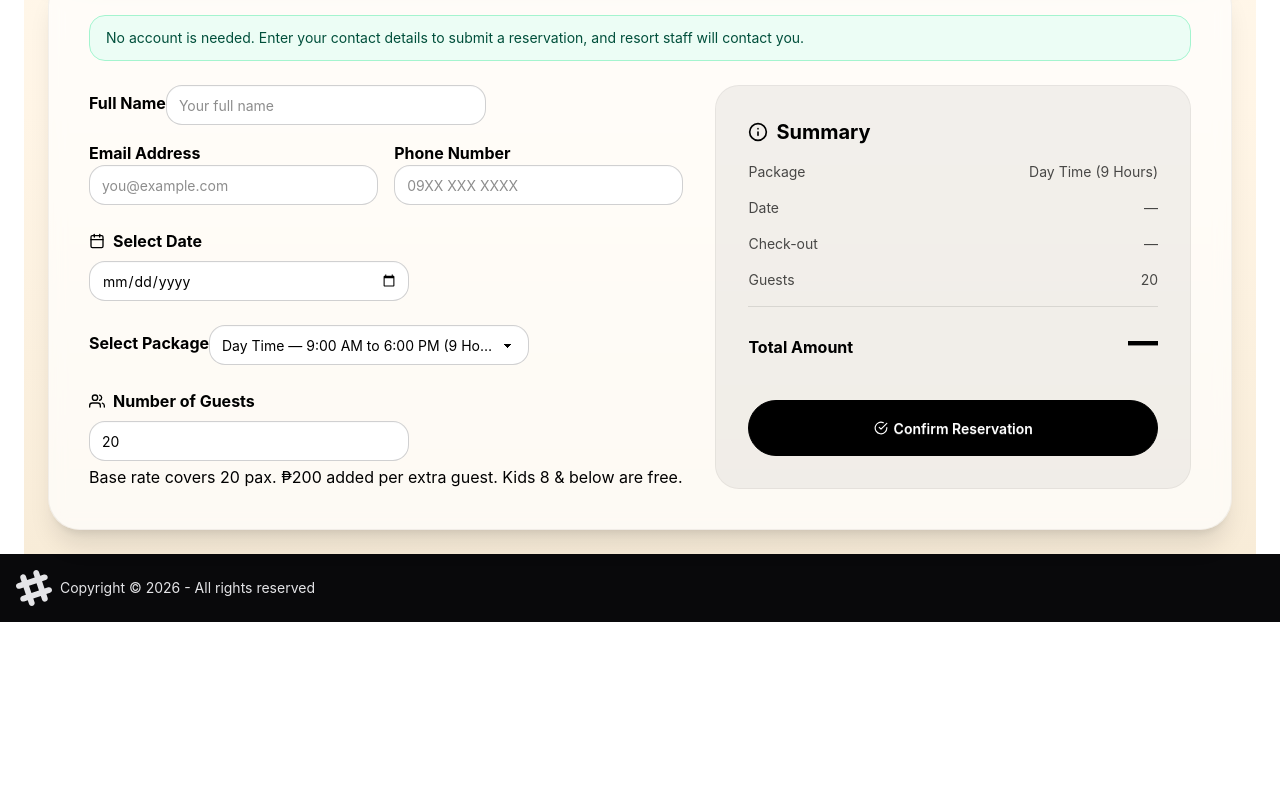
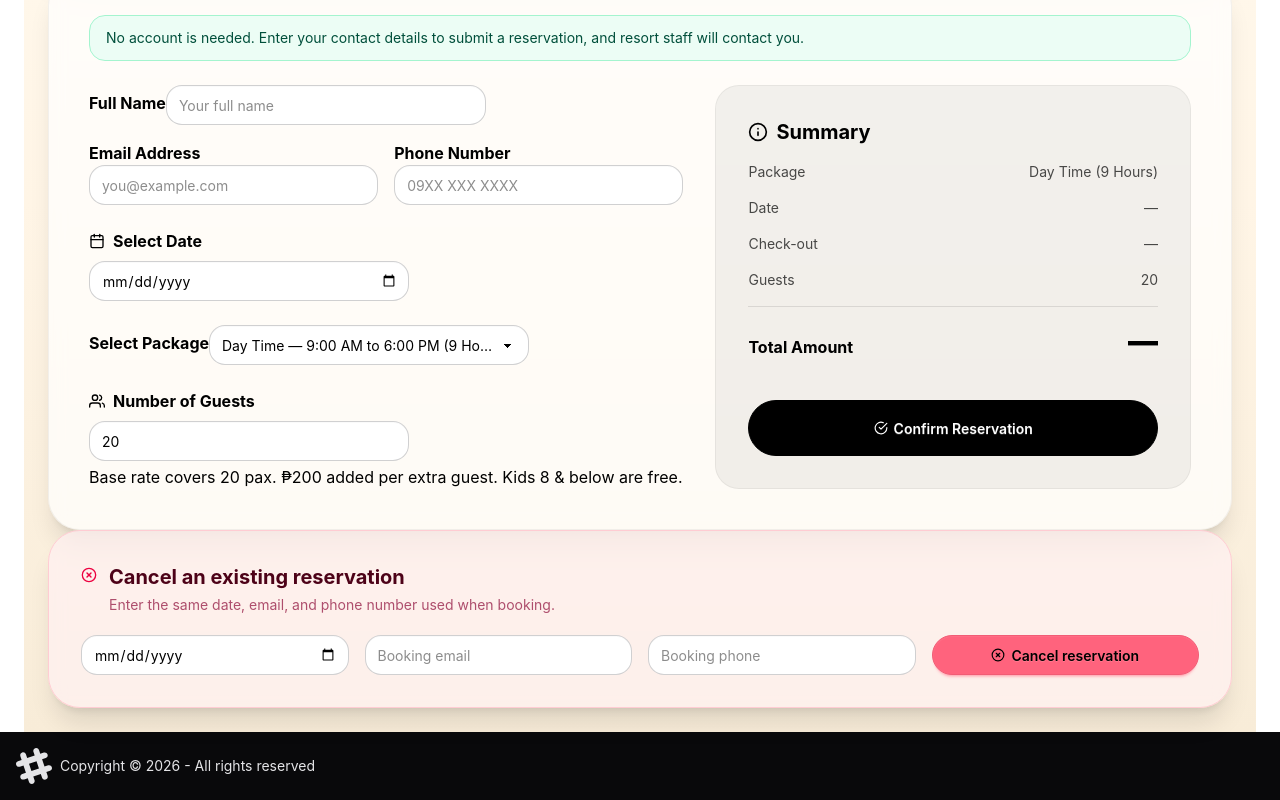
Before and after one commit to NexusLegends4/hacienda-amara-private, a React (Vite) app: page /rooms in a window 1280 px wide. Shown: the part 413-1213 px from the top of the page. Before the commit the page ends 1035 px from the top, so only its background shows below. Built offline with nearby package versions, Linux system fonts and the light colour scheme; no server answers.

Commit message:
fix reservation

```diff
--- a/src/pages/AdminReservations.jsx
+++ b/src/pages/AdminReservations.jsx
@@ -84,7 +84,9 @@ const AdminReservations = () => {
 		for (let d = 1; d <= totalDays; d++) {
 			const dateStr = `${year}-${String(month + 1).padStart(2, '0')}-${String(d).padStart(2, '0')}`;
 			// Show booking on all days from check-in to check-out
-			const dayBookings = reservations.filter(res => dateStr >= res.check_in && dateStr <= res.check_out);
+			const dayBookings = reservations.filter(
+				(res) => res.status !== "cancelled" && dateStr >= res.check_in && dateStr <= res.check_out,
+			);
 
 			days.push(
 				<div key={d} className="h-24 border border-gray-100 p-1 relative overflow-y-auto bg-white hover:bg-amber-50/30 transition-colors">
--- a/src/pages/Reservations.jsx
+++ b/src/pages/Reservations.jsx
@@ -3,7 +3,7 @@ import MainLayout from "../layouts/MainLayout";
 import { supabase } from "../utils/supabase";
 import { useNavigate } from "react-router-dom";
 import { SessionContext } from "../contexts/SessionContext.jsx";
-import { FiCalendar, FiUsers, FiInfo, FiCheckCircle } from "react-icons/fi";
+import { FiCalendar, FiUsers, FiInfo, FiCheckCircle, FiXCircle } from "react-icons/fi";
 
 const PH_HOLIDAYS_2026 = [
 	"2026-01-01", "2026-04-02", "2026-04-03", "2026-04-04", "2026-04-09",
@@ -33,12 +33,32 @@ const Reservations = () => {
 	const [guestEmail, setGuestEmail] = useState("");
 	const [guestPhone, setGuestPhone] = useState("");
 	const [loading, setLoading] = useState(false);
+	const [reservedDates, setReservedDates] = useState([]);
+	const [cancelDate, setCancelDate] = useState("");
+	const [cancelEmail, setCancelEmail] = useState("");
+	const [cancelPhone, setCancelPhone] = useState("");
+	const [cancelling, setCancelling] = useState(false);
 
 	useEffect(() => {
 		if (["admin", "staff"].includes(profile?.role)) {
 			navigate(profile.role === "admin" ? "/admin-reservations" : "/manage-reservations", { replace: true });
 		}
 	}, [navigate, profile?.role]);
+
+	useEffect(() => {
+		const loadReservedDates = async () => {
+			const { data, error } = await supabase.rpc("get_reserved_date_ranges");
+
+			if (!error) setReservedDates(data || []);
+		};
+
+		loadReservedDates();
+	}, []);
+
+	const isDateReserved = useMemo(() => {
+		if (!date) return false;
+		return reservedDates.some((reservation) => date >= reservation.check_in && date <= reservation.check_out);
+	}, [date, reservedDates]);
 
 	const pricing = useMemo(() => {
 		if (!date) return 0;
@@ -54,7 +74,7 @@ const Reservations = () => {
 
 	const handleSubmit = async (e) => {
 		e.preventDefault();
-		if (pricing <= 0) { alert("Please select a valid date."); return; }
+		if (pricing <= 0 || isDateReserved) { alert("Please select an available date."); return; }
 		setLoading(true);
 		const { error } = await supabase.from("reservations").insert([{
 			profile_id: null,
@@ -71,6 +91,33 @@ const Reservations = () => {
 		if (error) alert(error.message);
 		else { alert("Reservation submitted! Resort staff will contact you for confirmation."); navigate("/"); }
 		setLoading(false);
+	};
+
+	const handleCancelReservation = async (event) => {
+		event.preventDefault();
+		setCancelling(true);
+
+		const { data, error } = await supabase.rpc("cancel_guest_reservation", {
+			reservation_email: cancelEmail.trim(),
+			reservation_phone: cancelPhone.trim(),
+			reservation_check_in: cancelDate,
+		});
+
+		if (error) {
+			alert(error.message);
+		} else if (!data) {
+			alert("No active reservation matched those details.");
+		} else {
+			alert("Your reservation was cancelled. The date is now available again.");
+			setReservedDates((current) => current.filter((reservation) =>
+				cancelDate < reservation.check_in || cancelDate > reservation.check_out,
+			));
+			setCancelDate("");
+			setCancelEmail("");
+			setCancelPhone("");
+		}
+
+		setCancelling(false);
 	};
 
 	const isExpensive = date ? isWeekendOrHoliday(date) : null;
@@ -118,6 +165,7 @@ const Reservations = () => {
 								<div className="form-control">
 									<label className="label-text font-bold mb-2 flex items-center gap-2"><FiCalendar /> Select Date</label>
 									<input type="date" className="input input-bordered rounded-2xl" value={date} onChange={e => setDate(e.target.value)} required min={new Date().toISOString().split("T")[0]} />
+									{isDateReserved && <p className="mt-1 text-xs font-bold text-error">This date is already reserved. Choose another date.</p>}
 									{date && (
 										<p className={`mt-1 text-xs font-bold ${isExpensive ? "text-rose-600" : "text-emerald-600"}`}>
 											{isExpensive ? "Weekend / Holiday rate applies" : "Weekday rate applies"}
@@ -166,13 +214,31 @@ const Reservations = () => {
 										<span className="text-3xl font-black">{pricing > 0 ? `₱${pricing.toLocaleString()}` : "—"}</span>
 									</div>
 								</div>
-								<button disabled={loading || pricing === 0} className="btn btn-black w-full rounded-full h-14 mt-8">
+								<button disabled={loading || pricing === 0 || isDateReserved} className="btn btn-black w-full rounded-full h-14 mt-8">
 									{loading ? <span className="loading loading-spinner"></span> : <><FiCheckCircle /> Confirm Reservation</>}
 								</button>
 							</div>
 						</form>
 					</div>
 				</div>
+
+					<div className="rounded-[1.5rem] border border-rose-200 bg-rose-50/70 p-6 shadow-xl backdrop-blur sm:rounded-[2rem] sm:p-8">
+						<div className="flex items-start gap-3">
+							<FiXCircle className="mt-1 shrink-0 text-rose-600" />
+							<div>
+								<h2 className="text-xl font-bold text-rose-950">Cancel an existing reservation</h2>
+								<p className="mt-1 text-sm text-rose-900/70">Enter the same date, email, and phone number used when booking.</p>
+							</div>
+						</div>
+						<form onSubmit={handleCancelReservation} className="mt-5 grid gap-4 md:grid-cols-4">
+							<input type="date" className="input input-bordered rounded-2xl bg-white" value={cancelDate} onChange={(event) => setCancelDate(event.target.value)} required />
+							<input type="email" className="input input-bordered rounded-2xl bg-white" placeholder="Booking email" value={cancelEmail} onChange={(event) => setCancelEmail(event.target.value)} required />
+							<input type="tel" className="input input-bordered rounded-2xl bg-white" placeholder="Booking phone" value={cancelPhone} onChange={(event) => setCancelPhone(event.target.value)} required />
+							<button type="submit" disabled={cancelling} className="btn btn-error rounded-full text-white">
+								{cancelling ? <span className="loading loading-spinner" /> : <><FiXCircle /> Cancel reservation</>}
+							</button>
+						</form>
+					</div>
 			</div>
 		</MainLayout>
 	);
```
Also changed, not shown: 7 other files (tests, documents, lock files or other folders).
